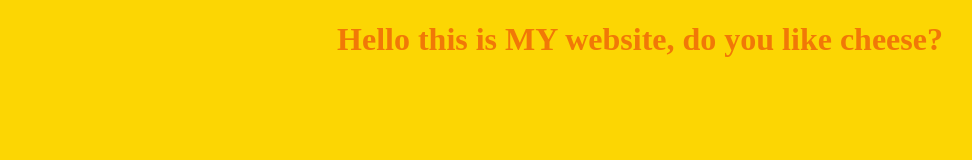
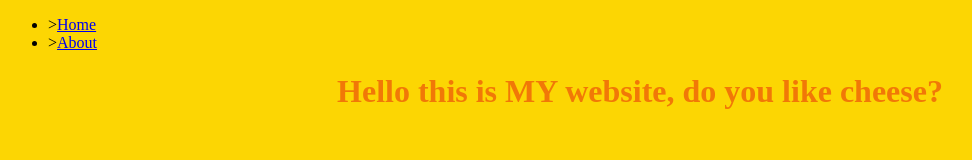
Before and after one commit to emperortheo12/emperortheo.github.io, a plain HTML site: page index.html in a window 1280 px wide. Shown: the whole page, without its empty margins (0-972 px from the left). Drawn offline with Linux system fonts and the light colour scheme.

Commit message:
index: added list

```diff
--- a/index.html
+++ b/index.html
@@ -9,6 +9,11 @@
     <script src="js/index.js"></script>
 </head>
 <body>
+    <ul>
+        <li>><a href="/">Home</a></li>
+        <li>><a href="about">About</a></li>
+
+    </ul>
     <h1>Hello this is MY website, do you like cheese?</h1>
     <!-- <img src="img/bb.png" alt="image" class="logo"> -->
 </body>
```
